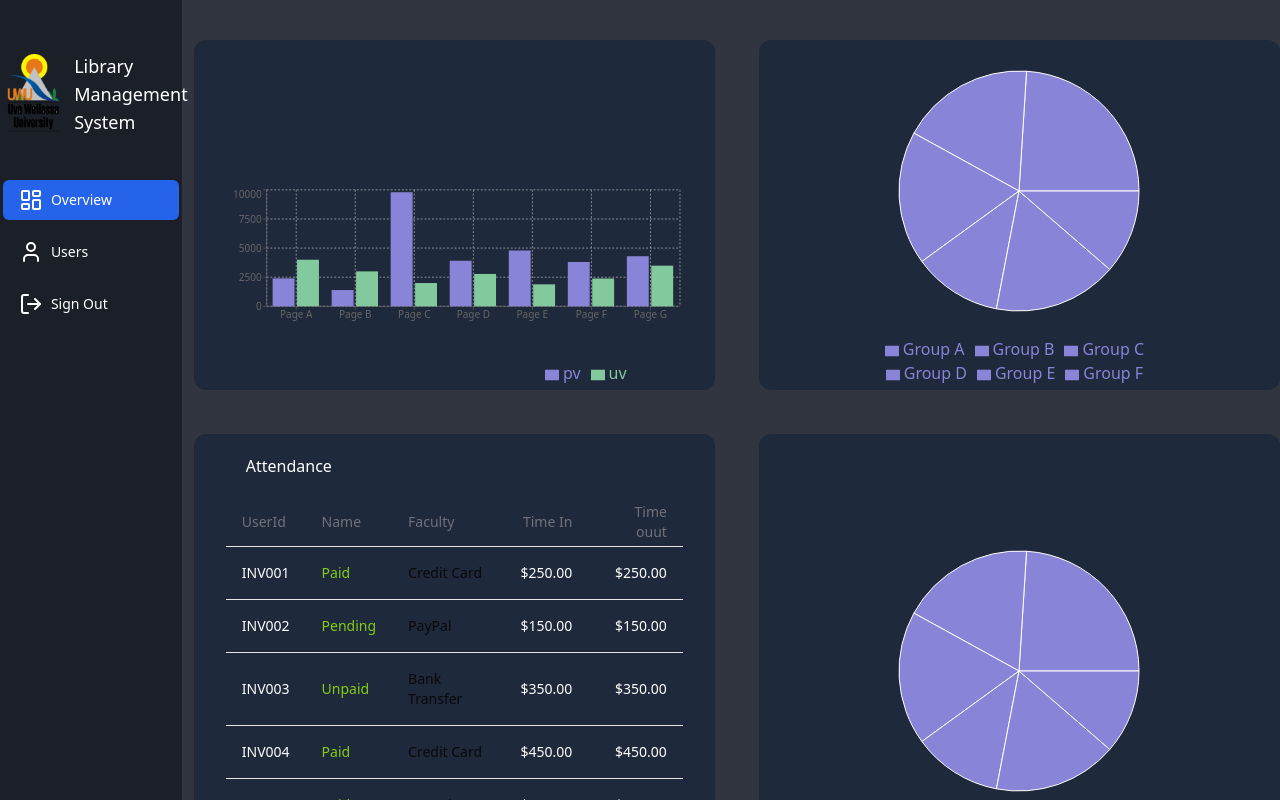
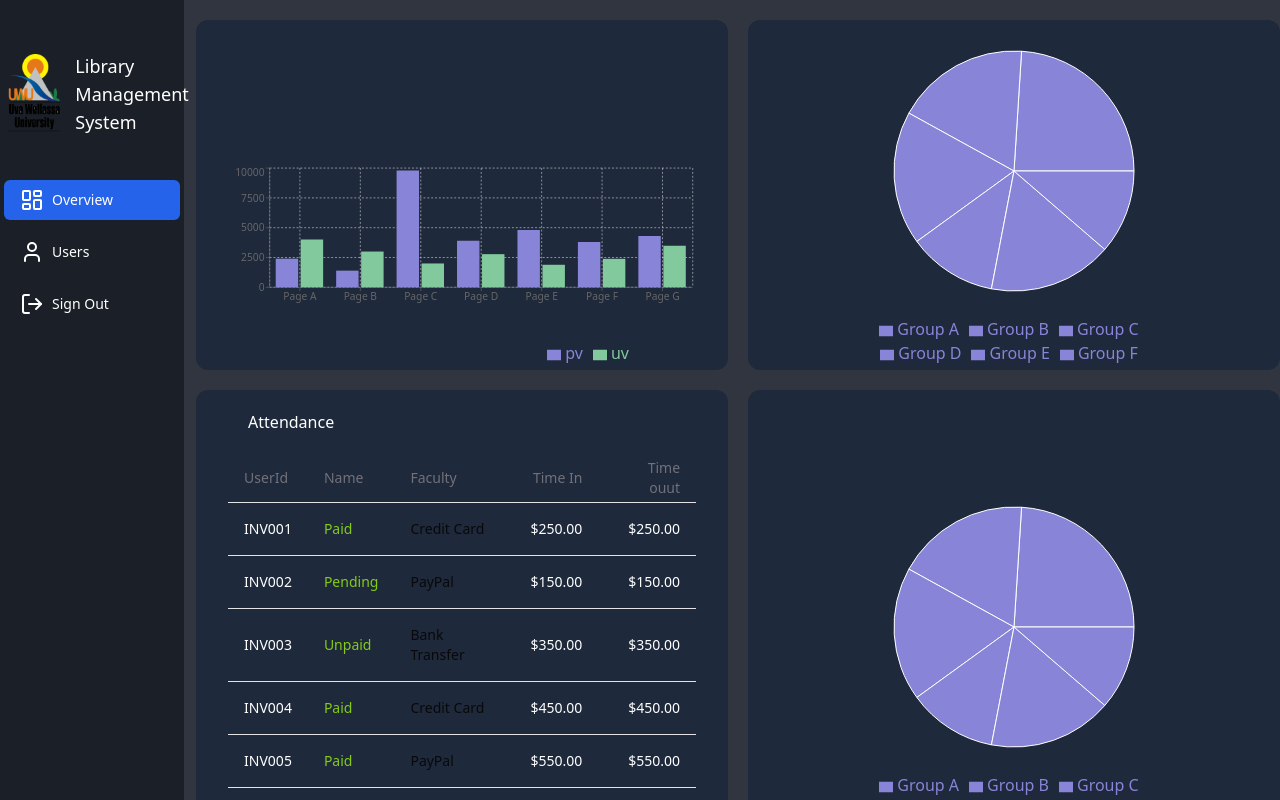
Before and after one commit to SPM-TECH/Library-Management, a React (Vite) app in the folder front-end/: page /Dashboard in a window 1280 px wide. Shown: the top 800 px of the page. Built offline with nearby package versions, Linux system fonts and the light colour scheme.

Commit message:
uichanges

```diff
--- a/front-end/src/pages/Dashboard.tsx
+++ b/front-end/src/pages/Dashboard.tsx
@@ -187,7 +187,7 @@ export default function Dashboard() {
 
 
       </div>
-      <div className="grid lg:grid-cols-2 gap-11 m-10 md:grid-cols-1">
+      <div className="grid lg:grid-cols-2 gap-5 m-5 md:grid-cols-1">
 
           <div className="bg-slate-800    container   rounded-xl flex justify-center items-end ">
             <BarChart width={730} height={250} data={data}>
```
